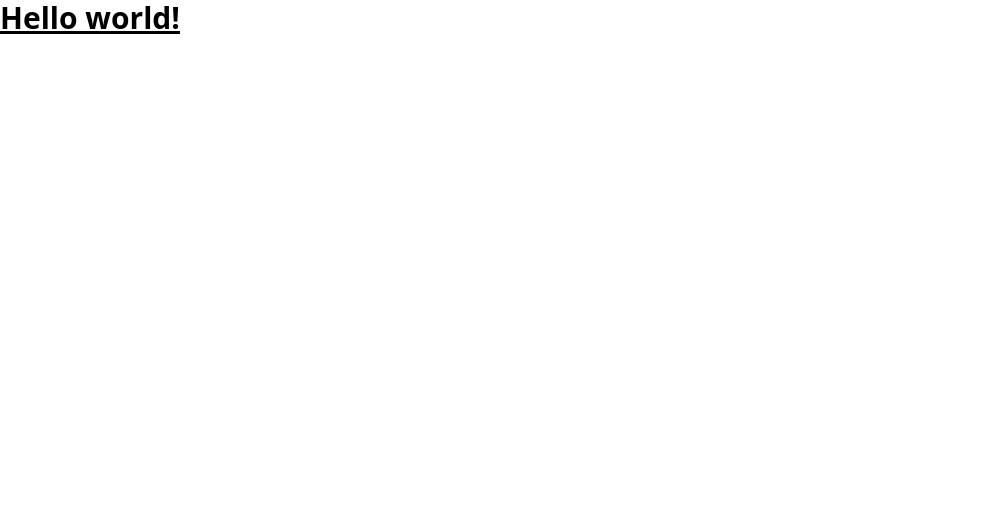
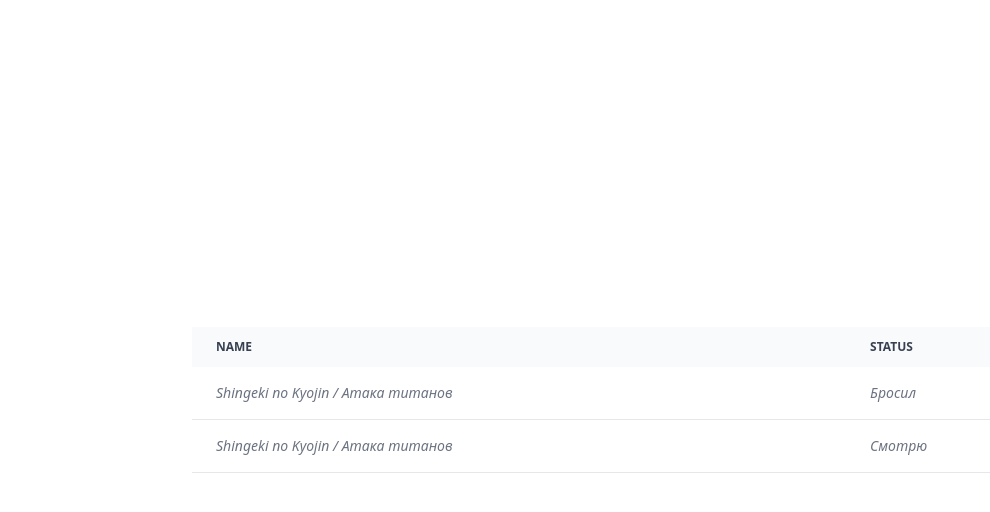
Before and after one commit to pritulaziah/my-anime-list, a Next.js app: page / in a window 1280 px wide. Shown: the top 512 px of the page, without its empty margins (0-990 px from the left). Built offline with nearby package versions, Linux system fonts and the light colour scheme.

Commit message:
add react-table

```diff
--- /dev/null
+++ b/constants/statusCollection.ts
@@ -0,0 +1,11 @@
+import { Statuses } from "types/anime";
+
+const statusCollection: {
+  [key in Statuses]: string;
+} = {
+  [Statuses.Dropped]: "Бросил",
+  [Statuses.Viewed]: "Просмотренно",
+  [Statuses.InProgress]: "Смотрю",
+};
+
+export default statusCollection;
--- a/package.json
+++ b/package.json
@@ -1,5 +1,5 @@
 {
-  "name": "my_anime_list",
+  "name": "my-anime-list",
   "version": "0.1.0",
   "private": true,
   "scripts": {
@@ -9,6 +9,10 @@
     "lint": "next lint"
   },
   "dependencies": {
+    "@fortawesome/fontawesome-svg-core": "^6.2.1",
+    "@fortawesome/free-solid-svg-icons": "^6.2.1",
+    "@fortawesome/react-fontawesome": "^0.2.0",
+    "@tanstack/react-table": "^8.6.0",
     "@types/node": "18.11.9",
     "@types/react": "18.0.25",
     "@types/react-dom": "18.0.9",
--- a/pages/index.tsx
+++ b/pages/index.tsx
@@ -1,6 +1,54 @@
 import Head from "next/head";
+import { IAnime, Statuses } from "types/anime";
+import {
+  createColumnHelper,
+  useReactTable,
+  getCoreRowModel,
+  flexRender,
+} from "@tanstack/react-table";
+import { useMemo } from "react";
+import statusCollection from "constants/statusCollection";
 
-export default function Home() {
+const animes: IAnime[] = [
+  {
+    id: 16498,
+    name: "Shingeki no Kyojin",
+    russian: "Атака титанов",
+    status: Statuses.Dropped,
+  },
+  {
+    id: 1,
+    name: "Shingeki no Kyojin",
+    russian: "Атака титанов",
+    status: Statuses.InProgress,
+  },
+];
+
+const columnHelper = createColumnHelper<IAnime>();
+
+const Home = () => {
+  const columns = useMemo(
+    () => [
+      columnHelper.accessor((row) => `${row.name} / ${row.russian}`, {
+        id: "name",
+        cell: (anime) => <i>{anime.getValue()}</i>,
+        header: () => <span>Name</span>,
+      }),
+      columnHelper.accessor((row) => statusCollection[row.status], {
+        id: "status",
+        cell: (anime) => <i>{anime.getValue()}</i>,
+        header: () => <span>Status</span>,
+      }),
+    ],
+    []
+  );
+
+  const table = useReactTable({
+    data: animes,
+    columns,
+    getCoreRowModel: getCoreRowModel(),
+  });
+
   return (
     <div>
       <Head>
@@ -8,10 +56,38 @@
         <meta name="description" content="Generated by create next app" />
         <link rel="icon" href="/favicon.ico" />
       </Head>
-      <main>
-        <h1 className="text-3xl font-bold underline">Hello world!</h1>
+      <main className="min-h-screen flex justify-center items-center">
+        <table className="max-w-4xl w-full text-sm text-left text-gray-500">
+          <thead className="text-xs text-gray-700 uppercase bg-gray-50">
+            {table.getHeaderGroups().map((headerGroup) => (
+              <tr key={headerGroup.id}>
+                {headerGroup.headers.map((header) => (
+                  <th key={header.id} className="py-3 px-6">
+                    {flexRender(
+                      header.column.columnDef.header,
+                      header.getContext()
+                    )}
+                  </th>
+                ))}
+              </tr>
+            ))}
+          </thead>
+          <tbody>
+            {table.getRowModel().rows.map((row) => (
+              <tr key={row.id} className="bg-white border-b">
+                {row.getVisibleCells().map((cell) => (
+                  <td key={cell.id} className="py-4 px-6">
+                    {flexRender(cell.column.columnDef.cell, cell.getContext())}
+                  </td>
+                ))}
+              </tr>
+            ))}
+          </tbody>
+        </table>
       </main>
       <footer></footer>
     </div>
   );
-}
+};
+
+export default Home;
--- a/tailwind.config.js
+++ b/tailwind.config.js
@@ -3,6 +3,7 @@
   content: [
     "./pages/**/*.{js,ts,jsx,tsx}",
     "./components/**/*.{js,ts,jsx,tsx}",
+    "./constants/**/*.{js,ts,jsx,tsx}",
   ],
   theme: {
     extend: {},
--- a/tsconfig.json
+++ b/tsconfig.json
@@ -1,5 +1,6 @@
 {
   "compilerOptions": {
+    "baseUrl": ".",
     "target": "es5",
     "lib": ["dom", "dom.iterable", "esnext"],
     "allowJs": true,
--- /dev/null
+++ b/types/anime.ts
@@ -0,0 +1,12 @@
+export enum Statuses {
+  Dropped = "dropped",
+  Viewed = "viewed",
+  InProgress = "inProgress",
+}
+
+export interface IAnime {
+  id: number;
+  name: string;
+  russian: string;
+  status: Statuses;
+}
```
Also changed, not shown: 1 other file (tests, documents, lock files or other folders).
